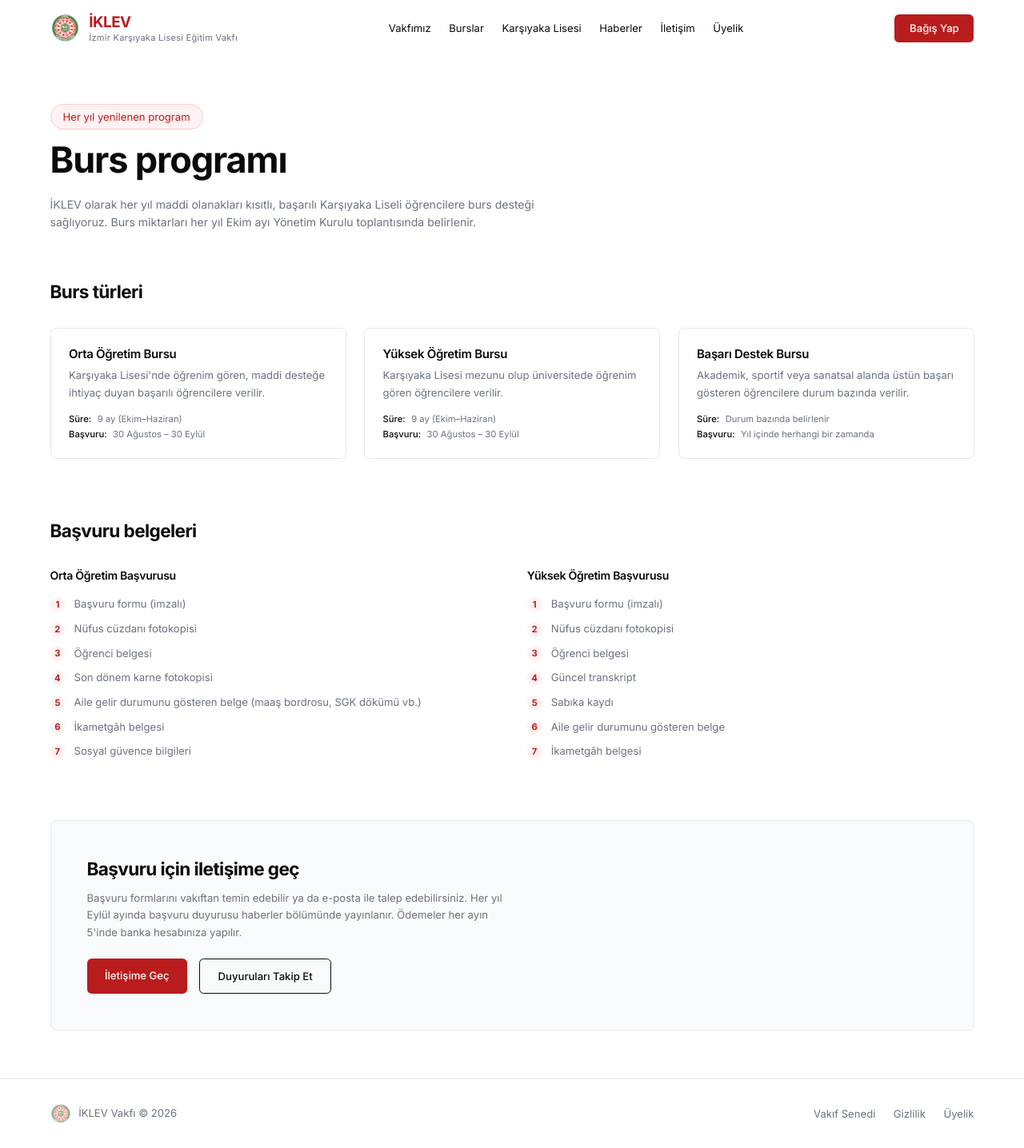
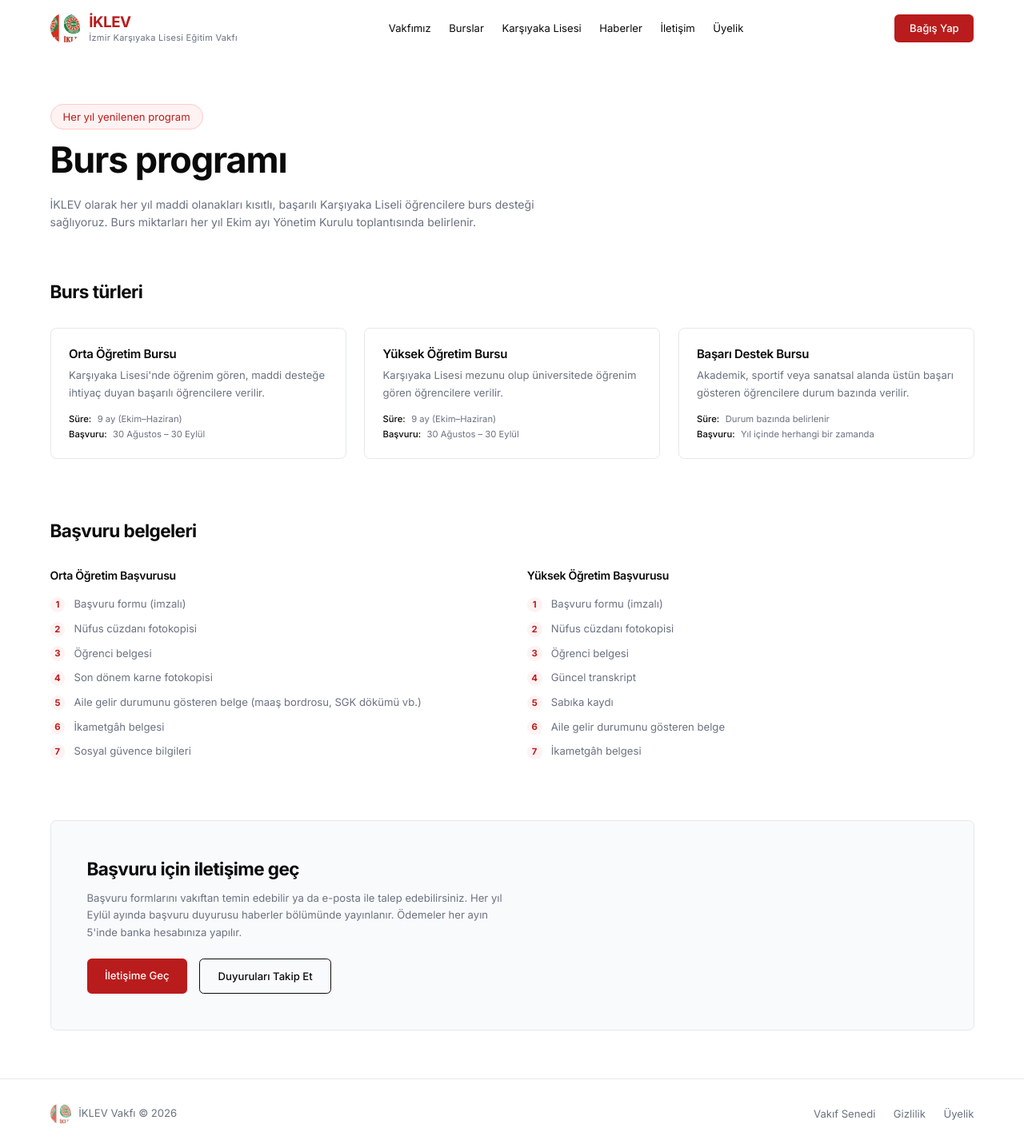
Before and after one commit to Erenvclk/iklev-web2, a Next.js app: page /burslar in a window 1280 px wide. Shown: the whole page at 80% size. Built offline with nearby package versions, Linux system fonts and the light colour scheme.

Commit message:
feat: add iklev logo and general assembly photo, update navbar/footer logo

```diff
--- a/app/vakfimiz/page.tsx
+++ b/app/vakfimiz/page.tsx
@@ -43,6 +43,19 @@ export default async function VakfimizPage() {
         </p>
       </div>
 
+      {/* İKLEV Logosu */}
+      <div className="mb-16 flex justify-start">
+        <div className="relative h-32 w-32 overflow-hidden rounded-full border border-border shadow-sm">
+          <Image
+            src="/iklev-logo.jpg"
+            alt="İKLEV — İzmir Karşıyaka Lisesi Eğitim Vakfı logosu"
+            fill
+            className="object-cover"
+            style={{ objectPosition: "75% center" }}
+          />
+        </div>
+      </div>
+
       {/* Misyon alıntısı */}
       <section className="mb-20" aria-labelledby="mission-heading">
         <h2 id="mission-heading" className="sr-only">Misyon</h2>
@@ -74,6 +87,18 @@ export default async function VakfimizPage() {
               </li>
             ))}
           </ol>
+          <figure className="mt-8 overflow-hidden rounded-lg">
+            <Image
+              src="/genel-kurul-2021.jpg"
+              alt="İKLEV 25. Seçimli Genel Kurul toplantısı, Mart 2021"
+              width={600}
+              height={400}
+              className="w-full object-cover"
+            />
+            <figcaption className="mt-2 text-xs text-muted">
+              25. Seçimli Genel Kurul, Mart 2021 — Karşıyaka Lisesi
+            </figcaption>
+          </figure>
         </section>
 
         {/* Yönetim Kurulu */}
--- a/components/Footer.tsx
+++ b/components/Footer.tsx
@@ -16,13 +16,15 @@ export default function Footer() {
     >
       <div className="mx-auto flex max-w-7xl flex-col items-center justify-between gap-4 px-6 py-8 sm:flex-row">
         <div className="flex items-center gap-2.5">
-          <Image
-            src="/logo.png"
-            alt="İKLEV logosu"
-            width={28}
-            height={28}
-            className="h-7 w-7 opacity-70"
-          />
+          <div className="relative h-7 w-7 overflow-hidden rounded-full opacity-70">
+            <Image
+              src="/iklev-logo.jpg"
+              alt="İKLEV logosu"
+              fill
+              className="object-cover"
+              style={{ objectPosition: "75% center" }}
+            />
+          </div>
           <p className="text-sm text-muted">
             İKLEV Vakfı © {new Date().getFullYear()}
           </p>
--- a/components/Navbar.tsx
+++ b/components/Navbar.tsx
@@ -45,14 +45,16 @@ export default function Navbar() {
       >
         {/* Logo */}
         <Link href="/" className="flex items-center gap-3">
-          <Image
-            src="/logo.png"
-            alt="İKLEV — İzmir Karşıyaka Lisesi Eğitim Vakfı"
-            width={40}
-            height={40}
-            className="h-10 w-10"
-            priority
-          />
+          <div className="relative h-10 w-10 overflow-hidden rounded-full">
+            <Image
+              src="/iklev-logo.jpg"
+              alt="İKLEV — İzmir Karşıyaka Lisesi Eğitim Vakfı"
+              fill
+              className="object-cover"
+              style={{ objectPosition: "75% center" }}
+              priority
+            />
+          </div>
           <div className="flex flex-col leading-tight">
             <span className="text-xl font-bold tracking-tight text-accent">İKLEV</span>
             <span className="text-[11px] font-normal text-muted tracking-wide">
```
Also changed, not shown: public/iklev-logo.jpg (added), 1 other file (tests, documents, lock files or other folders).
